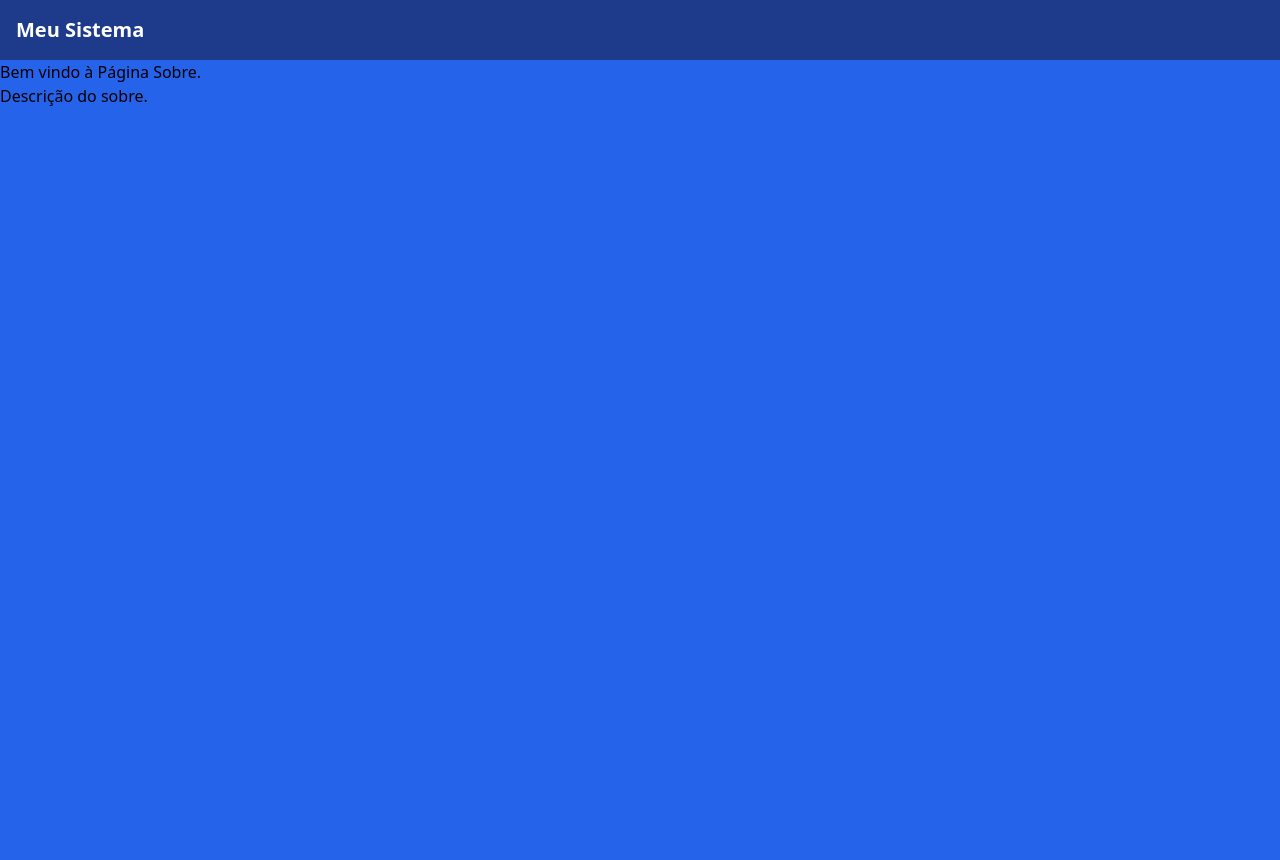
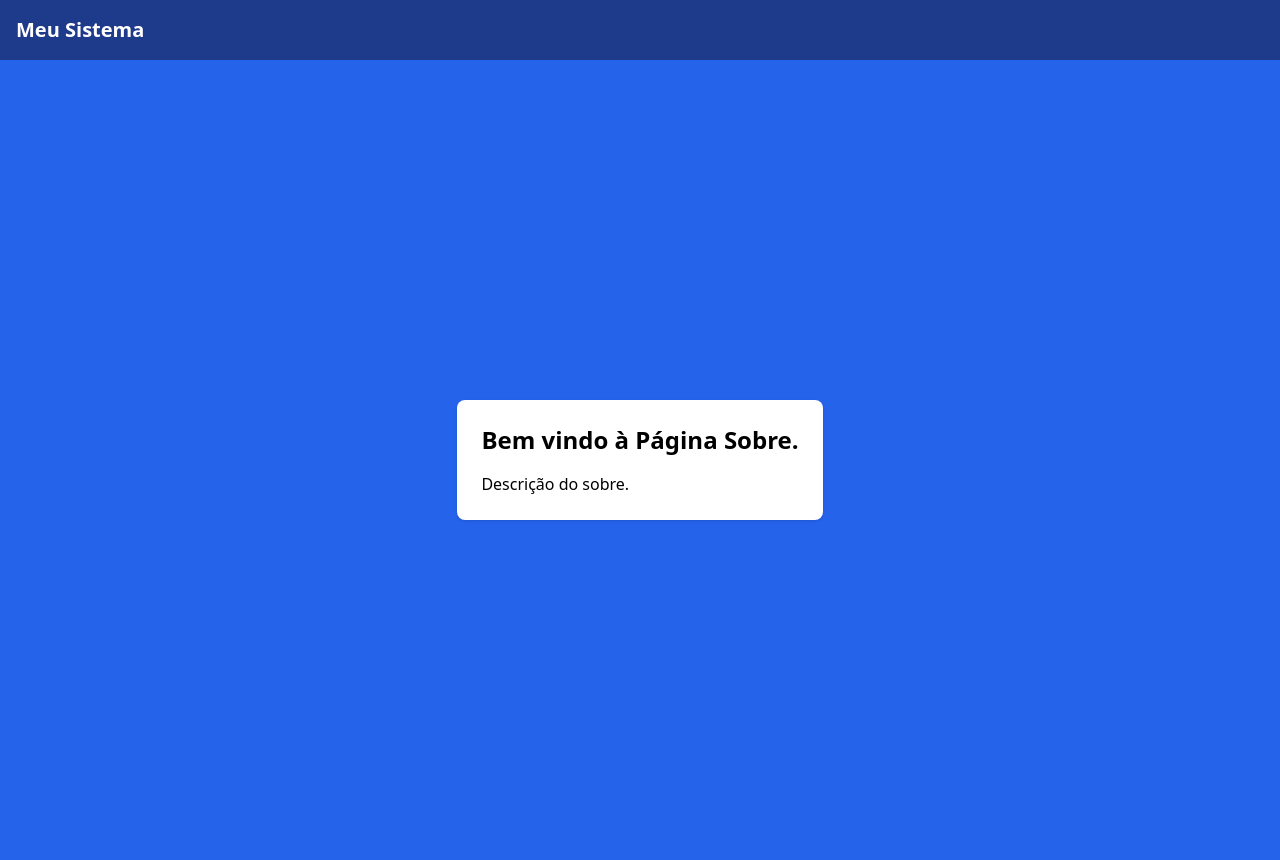
Before and after one commit to rique-cardoso/Django, a Django app: page /sobre in a window 1280 px wide. Before the commit the page ends 106 px from the top, so only its background shows below. Run offline with Django 5.2, Linux system fonts and the light colour scheme; some libraries are stand-ins or nearby versions.

Commit message:
exercicos - aula 05

```diff
--- a/projeto002/pages/templates/pages/about.html
+++ b/projeto002/pages/templates/pages/about.html
@@ -3,6 +3,8 @@
 {% block title %}Titulo{% endblock %}
 
 {% block content %}
-    <h2>Bem vindo à Página Sobre.</h2>
-    <p>{{ descricao }}</p>
+    <div class="max-w-xl mx-auto bg-white p-6 rounded-lg shadow">
+        <h2 class="text-2xl font-bold mb-4">Bem vindo à Página Sobre.</h2>
+        <p>{{ descricao }}</p>
+    </div>
 {% endblock %}
--- a/projeto002/pages/templates/pages/base.html
+++ b/projeto002/pages/templates/pages/base.html
@@ -12,7 +12,7 @@
     <header class="bg-blue-900 text-white p-4">
         <h1 class="text-xl font-bold">Meu Sistema</h1>
     </header>
-    <main>
+    <main class="flex items-center justify-center h-screen">
         {% block content %}{% endblock %}
     </main>
 </body>
```
